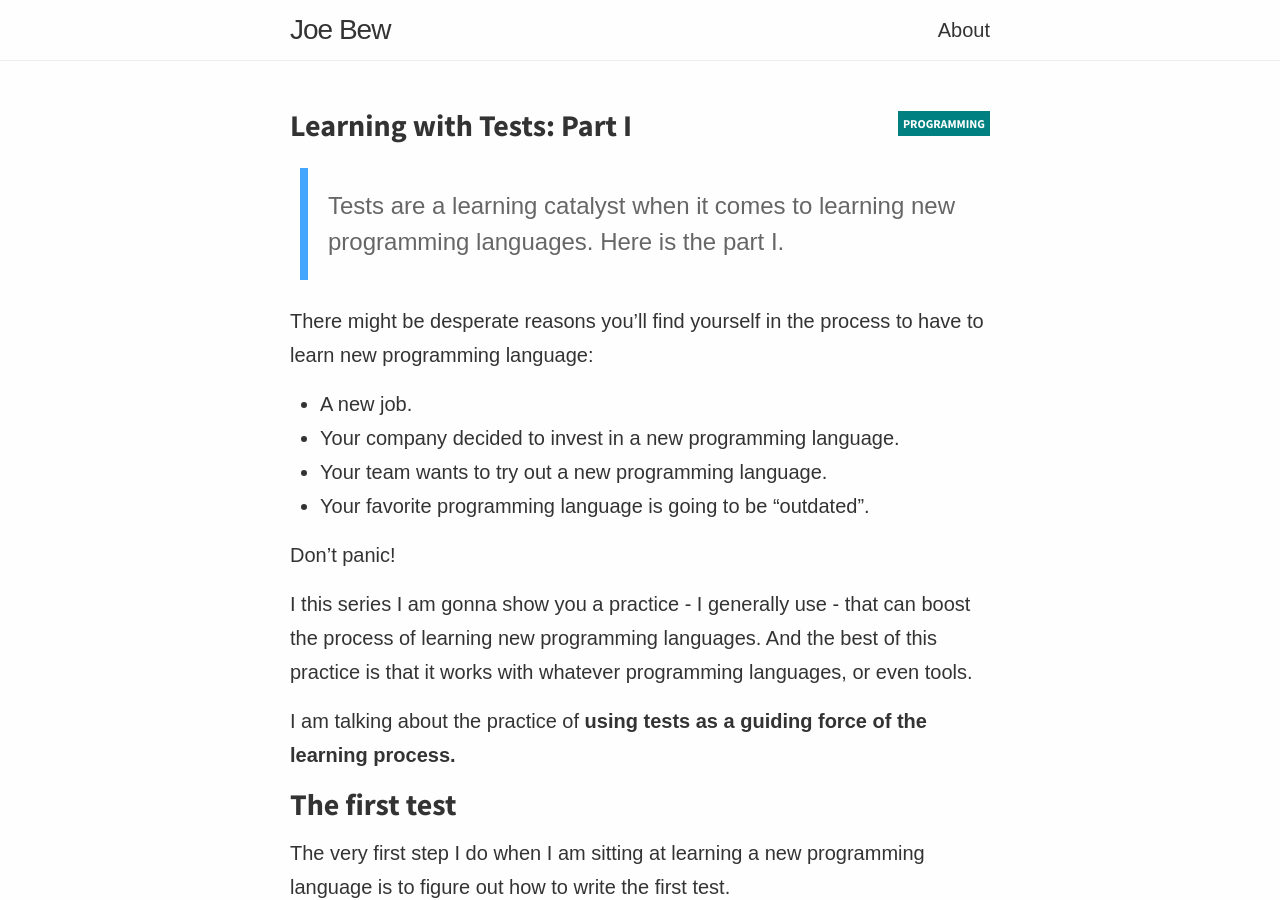
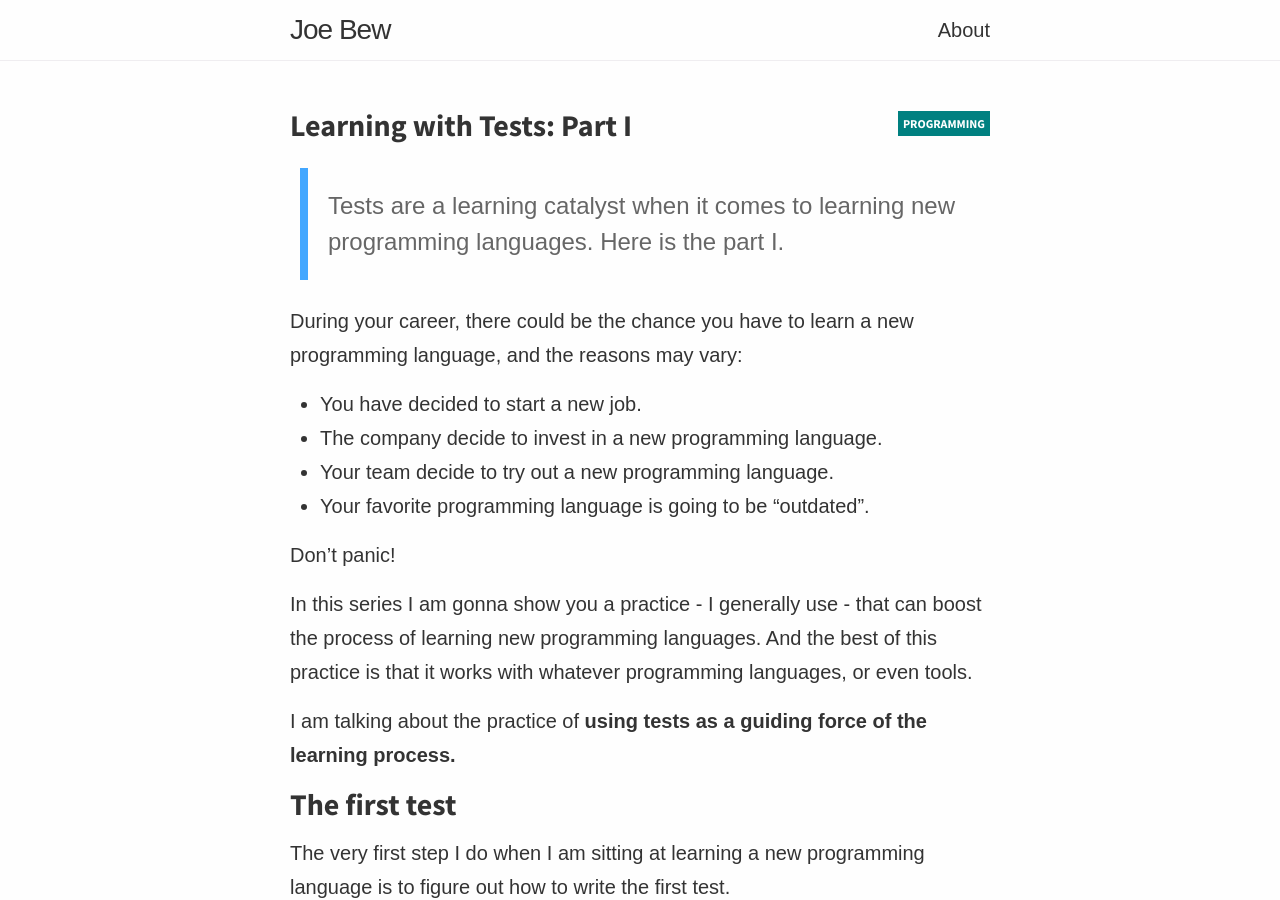
Before and after one commit to joebew42/joebew42.github.io, a Jekyll site: the page built from _posts/2020-07-26-learning-with-tests-part-one.markdown, in a window 1280 px wide and 900 px high. Built offline with Jekyll 4.4.1, drawn with Linux system fonts in a browser that asks for light colours; emoji names are drawn with the system emoji font; some web fonts are replaced.

Commit message:
Reword the intro of Learning with Tests

```diff
--- a/_posts/2020-07-26-learning-with-tests-part-one.markdown
+++ b/_posts/2020-07-26-learning-with-tests-part-one.markdown
@@ -10,16 +10,16 @@ summary:  "Tests are a learning catalyst when it comes to learning new programmi
 
 <!--more-->
 
-There might be desperate reasons you'll find yourself in the process to have to learn new programming language:
+During your career, there could be the chance you have to learn a new programming language, and the reasons may vary:
 
-- A new job.
-- Your company decided to invest in a new programming language.
-- Your team wants to try out a new programming language.
+- You have decided to start a new job.
+- The company decide to invest in a new programming language.
+- Your team decide to try out a new programming language.
 - Your favorite programming language is going to be "outdated".
 
 Don't panic!
 
-I this series I am gonna show you a practice - I generally use - that can boost the process of learning new programming languages. And the best of this practice is that it works with whatever programming languages, or even tools.
+In this series I am gonna show you a practice - I generally use - that can boost the process of learning new programming languages. And the best of this practice is that it works with whatever programming languages, or even tools.
 
 I am talking about the practice of **using tests as a guiding force of the learning process.**
 
```
